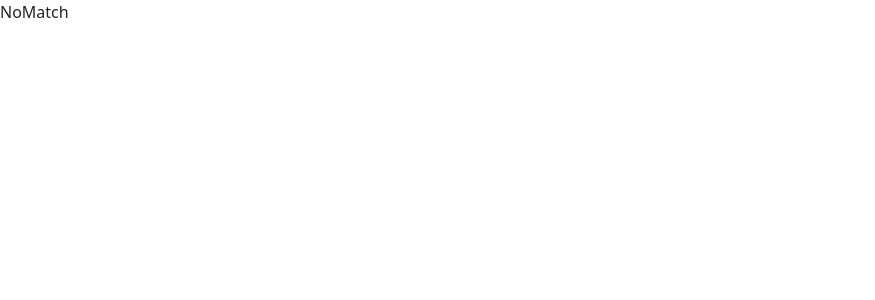
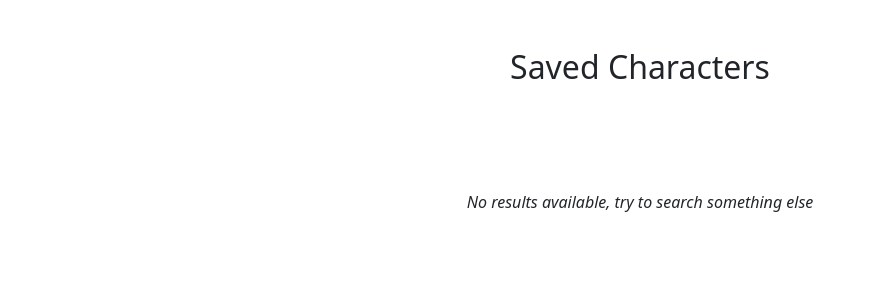
Before and after one commit to j0129ahuja/marvel-superheros-explorer, a React (Create React App) app: page /saved in a window 1280 px wide. Shown: the top 300 px of the page, without its empty margins (0-875 px from the left). Built offline with nearby package versions, Linux system fonts and the light colour scheme.

Commit message:
Feature: Saving Characters in Local storage

```diff
--- a/src/App.js
+++ b/src/App.js
@@ -3,6 +3,7 @@ import { BrowserRouter as Router, Routes, Route } from "react-router-dom";
 
 import Home from "./Components/Home";
 import NoMatch from "./Components/NoMatch";
+import Saved from "./Components/Saved";
 
 function App() {
   return (
@@ -10,6 +11,7 @@ function App() {
       <Routes>
         <Route path="/" element={<Home />} />
         <Route path="/home" element={<Home />} />
+        <Route path="/saved" element={<Saved />} />
         <Route path="*" element={<NoMatch />} />
       </Routes>
     </Router>
--- a/src/Components/Home/Characters/CharacterCard.js
+++ b/src/Components/Home/Characters/CharacterCard.js
@@ -7,14 +7,12 @@ import { getState, setState } from "../../../utils";
 
 function CharacterCard(props) {
   // CONSTANTS
-  const { character, setSelectedCharacter } = props;
+  const { character, setSelectedCharacter, handleShow } = props;
 
   // STATES
   const [saved, setSaved] = useState(false);
 
   // FUNCTIONS
-  const handleShow = () => setSelectedCharacter(character);
-
   const handleSave = (character) => {
     let savedList = getState("saved");
 
--- a/src/Components/Home/Characters/CharacterDetails.js
+++ b/src/Components/Home/Characters/CharacterDetails.js
@@ -210,7 +210,7 @@ function CharacterDetails(props) {
 }
 
 const mapStateToProps = (state) => ({
-  selectedCharacter: state.selectedCharacter,
+  //   selectedCharacter: state.selectedCharacter,
 });
 
 export default connect(mapStateToProps)(CharacterDetails);
--- a/src/Components/Home/Characters/index.js
+++ b/src/Components/Home/Characters/index.js
@@ -23,7 +23,10 @@ function Characters(props) {
         <Row xs={1} md={3} className="g-2 mb-3">
           {characterList.map((character) => (
             <Col key={character.id}>
-              <CharacterCard character={character} />
+              <CharacterCard
+                handleShow={() => setSelectedCharacter(character)}
+                character={character}
+              />
             </Col>
           ))}
         </Row>
@@ -39,7 +42,7 @@ function Characters(props) {
             <Offcanvas.Title>{selectedCharacter.name}</Offcanvas.Title>
           </Offcanvas.Header>
           <Offcanvas.Body>
-            <CharacterDetails />
+            <CharacterDetails selectedCharacter={selectedCharacter} />
           </Offcanvas.Body>
         </Offcanvas>
       )}
--- /dev/null
+++ b/src/Components/Saved/index.js
@@ -0,0 +1,94 @@
+import React, { useLayoutEffect, useState, useMemo } from "react";
+import { Col, Container, Row, Spinner, Offcanvas } from "react-bootstrap";
+import { getState } from "../../utils";
+import CharacterCard from "../Home/Characters/CharacterCard";
+import CharacterDetails from "../Home/Characters/CharacterDetails";
+
+function Saved() {
+  // STATES
+  const [savedCharacters, setSavedCharacters] = useState([]);
+  const [loading, setLoading] = useState(false);
+  const [currentCharacter, setCurrentCharacter] = useState({});
+
+  // CONSTANTS
+  const show = useMemo(
+    () => Object.keys(currentCharacter).length > 0,
+    [currentCharacter]
+  );
+
+  // FUNCTIONS
+  useLayoutEffect(() => {
+    let savedList = getState("saved");
+
+    if (savedList?.length > 0) {
+      setSavedCharacters(savedList);
+    }
+
+    setLoading(false);
+  }, []);
+
+  return (
+    <Container fluid style={{ position: "relative" }}>
+      {loading && (
+        <Container
+          className="d-flex align-items-center justify-content-center"
+          style={{
+            minHeight: "100%",
+            minWidth: "100%",
+            zIndex: 100,
+            backgroundColor:
+              savedCharacters?.length > 0
+                ? "rgba(255, 255, 255, 0.75)"
+                : "rgba(255, 255, 255, 1)",
+            position: "absolute",
+          }}
+        >
+          <div className="d-flex align-items-center">
+            <Spinner size="sm" animation="border" className="me-2" />
+            <p className="mb-0">Fetching saved characters...</p>
+          </div>
+        </Container>
+      )}
+      <Container>
+        <div className="py-3 py-md-5">
+          <h2 className="text-center">Saved Characters</h2>
+        </div>
+
+        {savedCharacters?.length > 0 ? (
+          <Row xs={1} md={3} className="g-2 mb-3">
+            {savedCharacters.map((character) => (
+              <Col key={character.id}>
+                <CharacterCard
+                  handleShow={() => setCurrentCharacter(character)}
+                  character={character}
+                />
+              </Col>
+            ))}
+          </Row>
+        ) : (
+          <p className="p-4 p-md-5 text-center">
+            <i>No results available, try to search something else</i>
+          </p>
+        )}
+
+        {show && (
+          <Offcanvas
+            show={show}
+            onHide={() => setCurrentCharacter({})}
+            className="w-md-50"
+            placement="end"
+          >
+            <Offcanvas.Header closeButton>
+              <Offcanvas.Title>{currentCharacter.name}</Offcanvas.Title>
+            </Offcanvas.Header>
+            <Offcanvas.Body>
+              <CharacterDetails selectedCharacter={currentCharacter} />
+            </Offcanvas.Body>
+          </Offcanvas>
+        )}
+      </Container>
+    </Container>
+  );
+}
+
+export default Saved;
```
